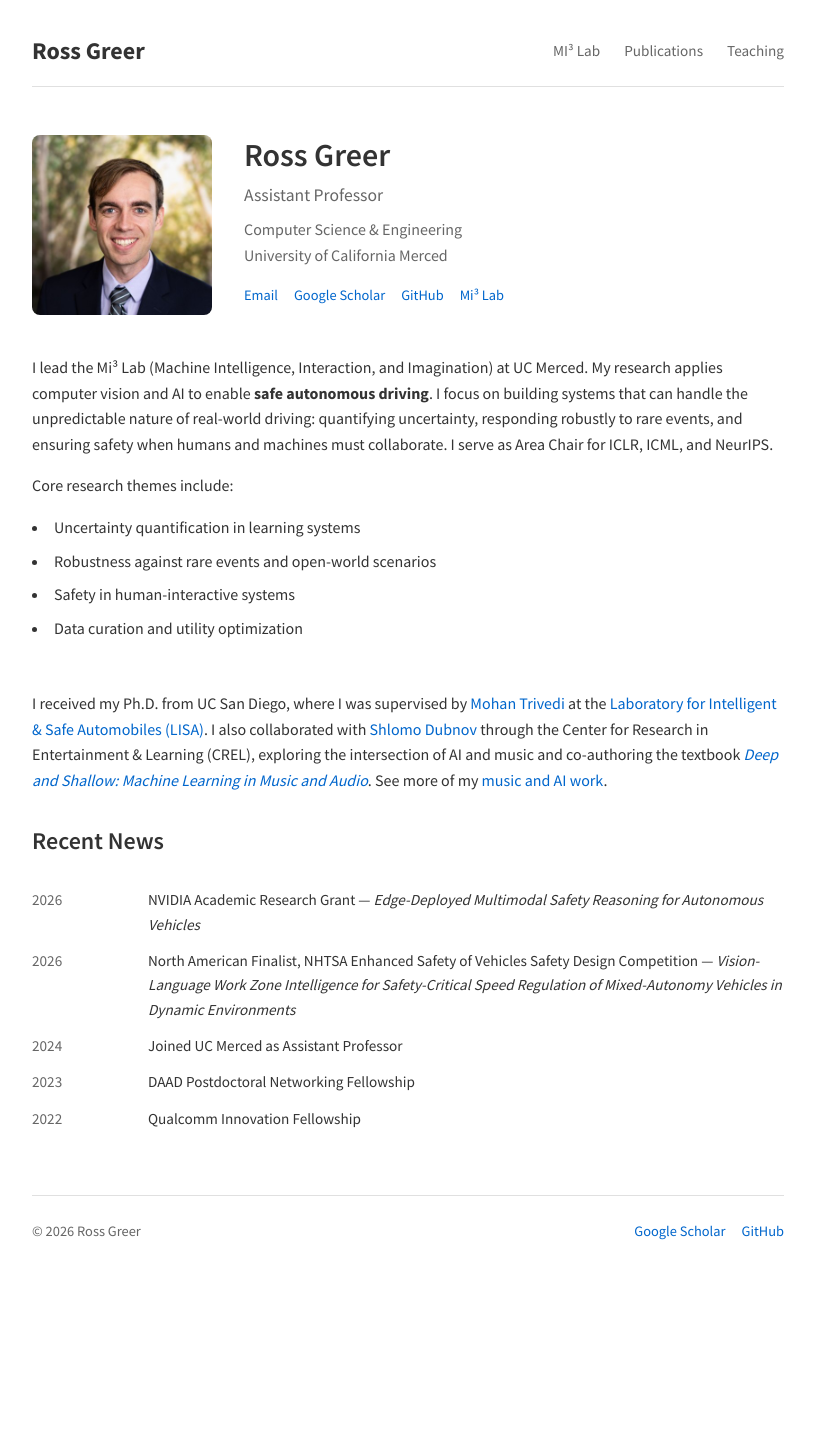
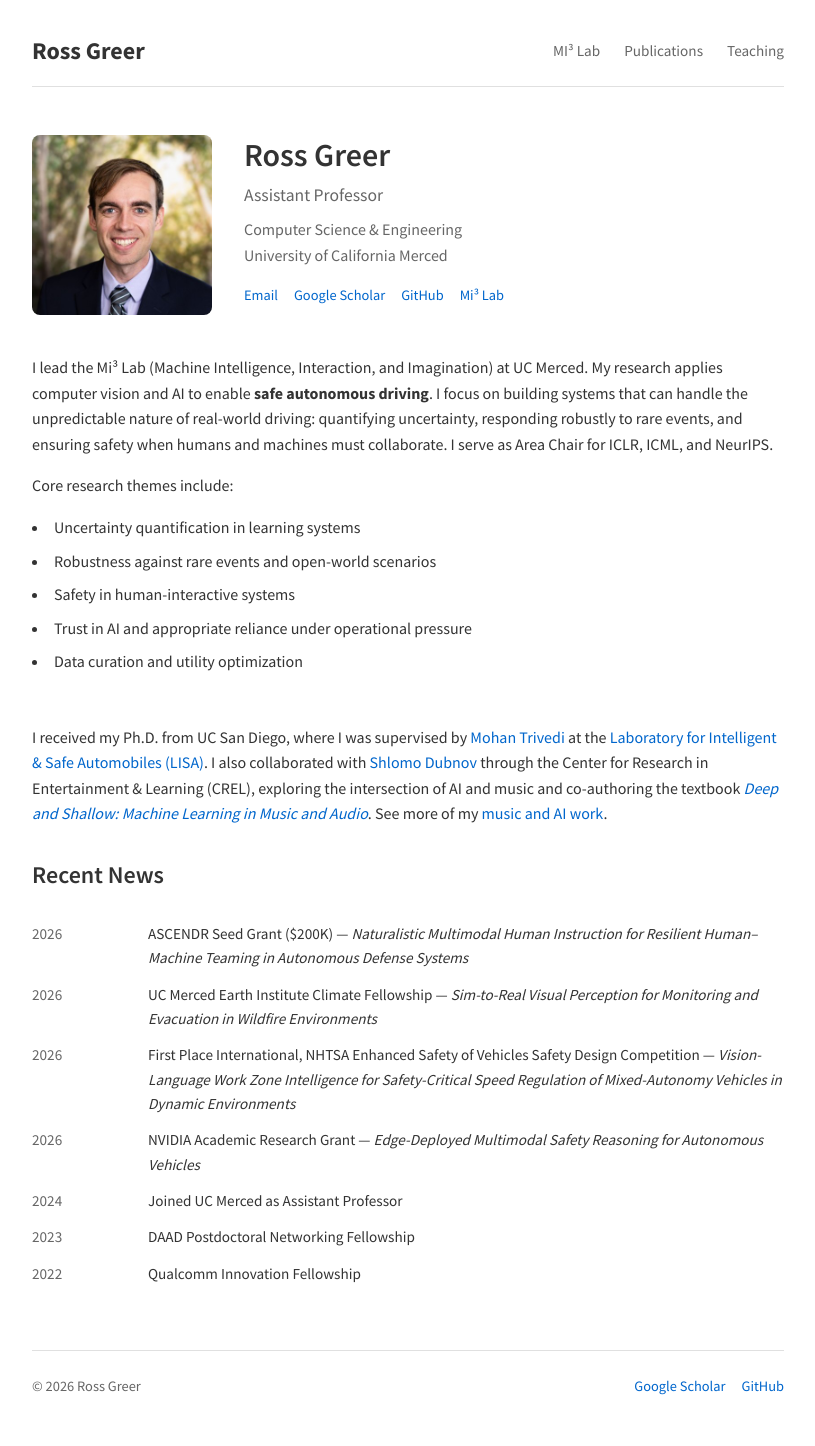
Before and after one commit to rossgreer/rossgreer.github.io, a Jekyll site: the page built from index.md, in a window 1280 px wide. Shown: the whole page, without its empty margins (232-1047 px from the left). Built offline with Jekyll 4.4.1, drawn with Linux system fonts in a browser that asks for light colours; some web fonts are replaced; before the commit the page ends 1291 px from its top, so only the background shows below that.

Commit message:
Update bio and news: Trust in AI theme, ESV first place, ASCENDR, Climate Fellowship
- Core research themes: add "Trust in AI and appropriate reliance under
  operational pressure"
- News: ESV 2026 updated from North American Finalist to First Place International
- News: add ASCENDR Seed Grant ($200K, defense HMI / resilient human-machine teaming)
- News: add UC Merced Earth Institute Climate Fellowship (sim-to-real for
  wildfire monitoring and evacuation)

```diff
--- a/index.md
+++ b/index.md
@@ -29,6 +29,7 @@ Core research themes include:
 - Uncertainty quantification in learning systems
 - Robustness against rare events and open-world scenarios
 - Safety in human-interactive systems
+- Trust in AI and appropriate reliance under operational pressure
 - Data curation and utility optimization
 
 <br>
@@ -42,11 +43,19 @@ I received my Ph.D. from UC San Diego, where I was supervised by [Mohan Trivedi]
 <div class="news">
   <div class="news-item">
     <span class="news-date">2026</span>
-    <span>NVIDIA Academic Research Grant — <em>Edge-Deployed Multimodal Safety Reasoning for Autonomous Vehicles</em></span>
+    <span>ASCENDR Seed Grant ($200K) — <em>Naturalistic Multimodal Human Instruction for Resilient Human–Machine Teaming in Autonomous Defense Systems</em></span>
   </div>
   <div class="news-item">
     <span class="news-date">2026</span>
-    <span>North American Finalist, NHTSA Enhanced Safety of Vehicles Safety Design Competition — <em>Vision-Language Work Zone Intelligence for Safety-Critical Speed Regulation of Mixed-Autonomy Vehicles in Dynamic Environments</em></span>
+    <span>UC Merced Earth Institute Climate Fellowship — <em>Sim-to-Real Visual Perception for Monitoring and Evacuation in Wildfire Environments</em></span>
+  </div>
+  <div class="news-item">
+    <span class="news-date">2026</span>
+    <span>First Place International, NHTSA Enhanced Safety of Vehicles Safety Design Competition — <em>Vision-Language Work Zone Intelligence for Safety-Critical Speed Regulation of Mixed-Autonomy Vehicles in Dynamic Environments</em></span>
+  </div>
+  <div class="news-item">
+    <span class="news-date">2026</span>
+    <span>NVIDIA Academic Research Grant — <em>Edge-Deployed Multimodal Safety Reasoning for Autonomous Vehicles</em></span>
   </div>
   <div class="news-item">
     <span class="news-date">2024</span>
```
